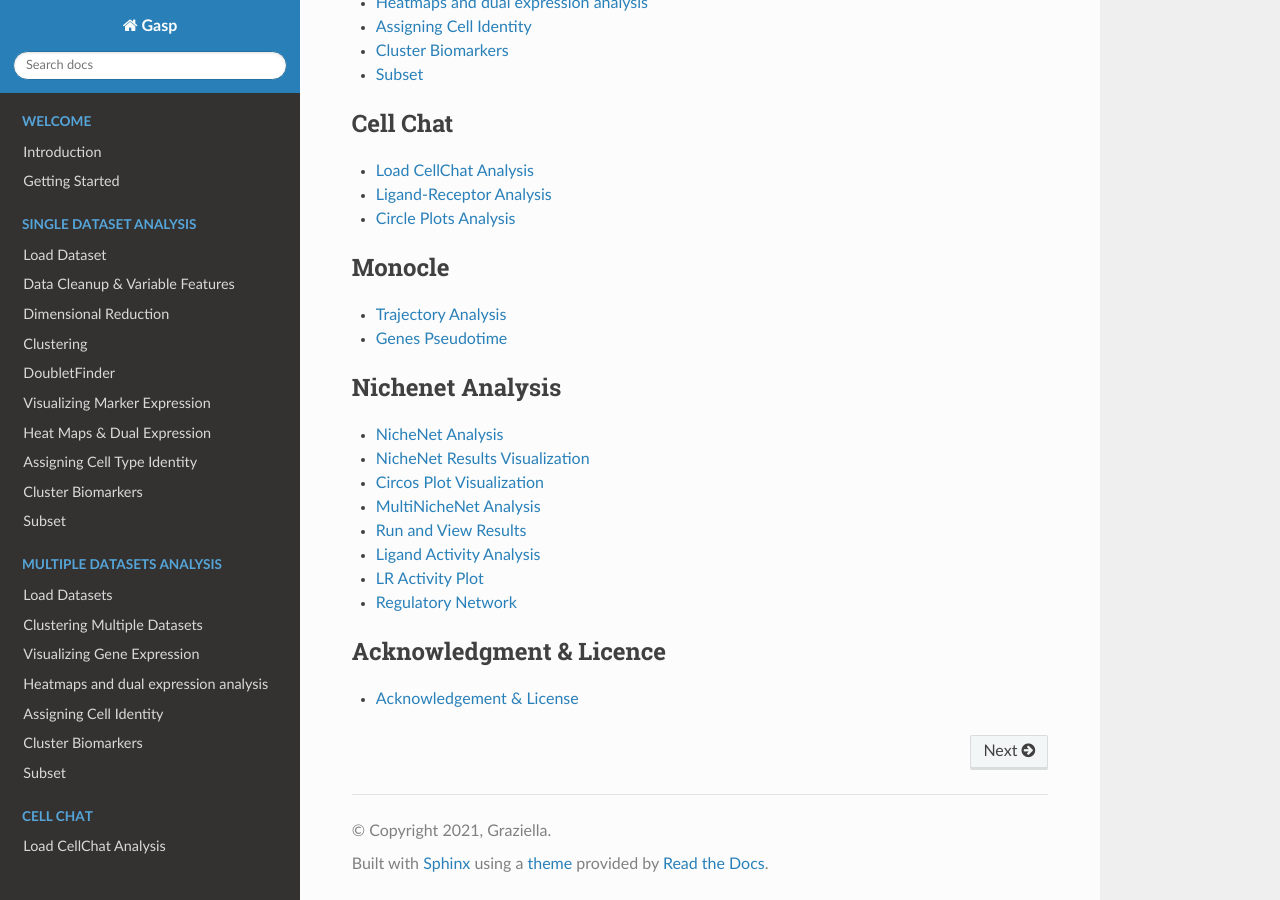
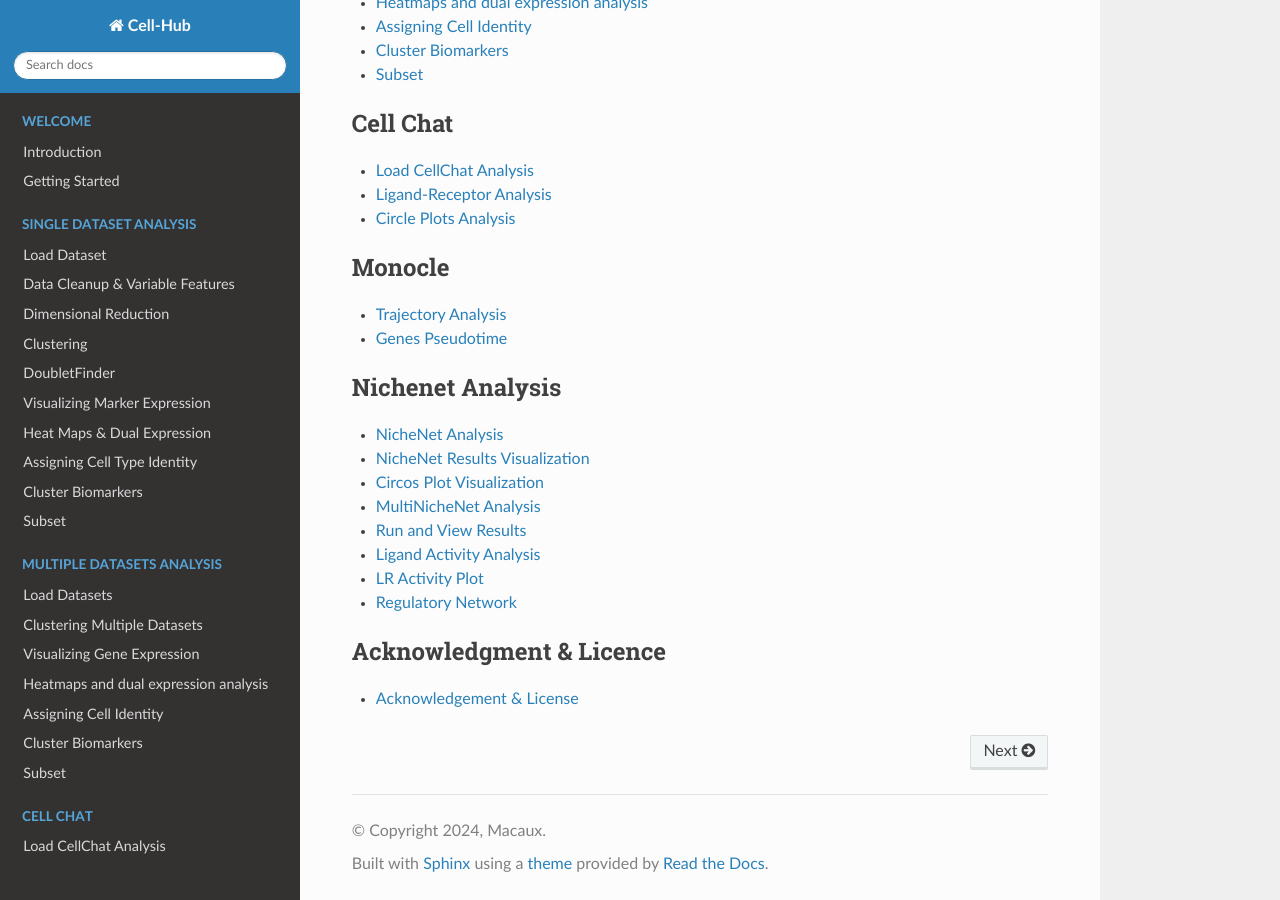
Before and after one commit to GaspardMacaux/Documentation_app, a Sphinx documentation site: the page built from docs/source/index.rst, in a window 1280 px wide and 900 px high, scrolled down 1919 px. Built offline with Sphinx 7.4.7 and the Read the Docs theme 3.1.0, drawn with Linux system fonts in a browser that asks for light colours.

```diff
--- a/docs/source/conf.py
+++ b/docs/source/conf.py
@@ -2,9 +2,9 @@
 
 # -- Project information
 
-project = 'Gasp'
-copyright = '2021, Graziella'
-author = 'Graziella'
+project = 'Cell-Hub'
+copyright = '2024, Macaux'
+author = 'Macaux'
 
 release = '0.1'
 version = '0.1.0'
```
